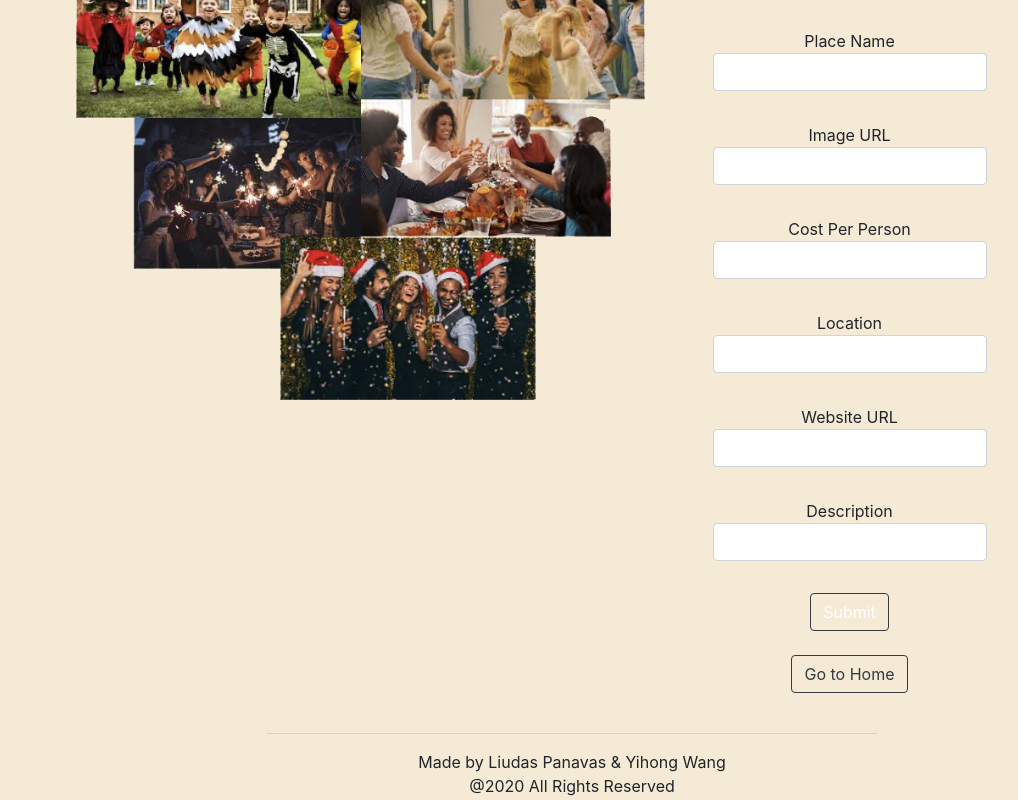
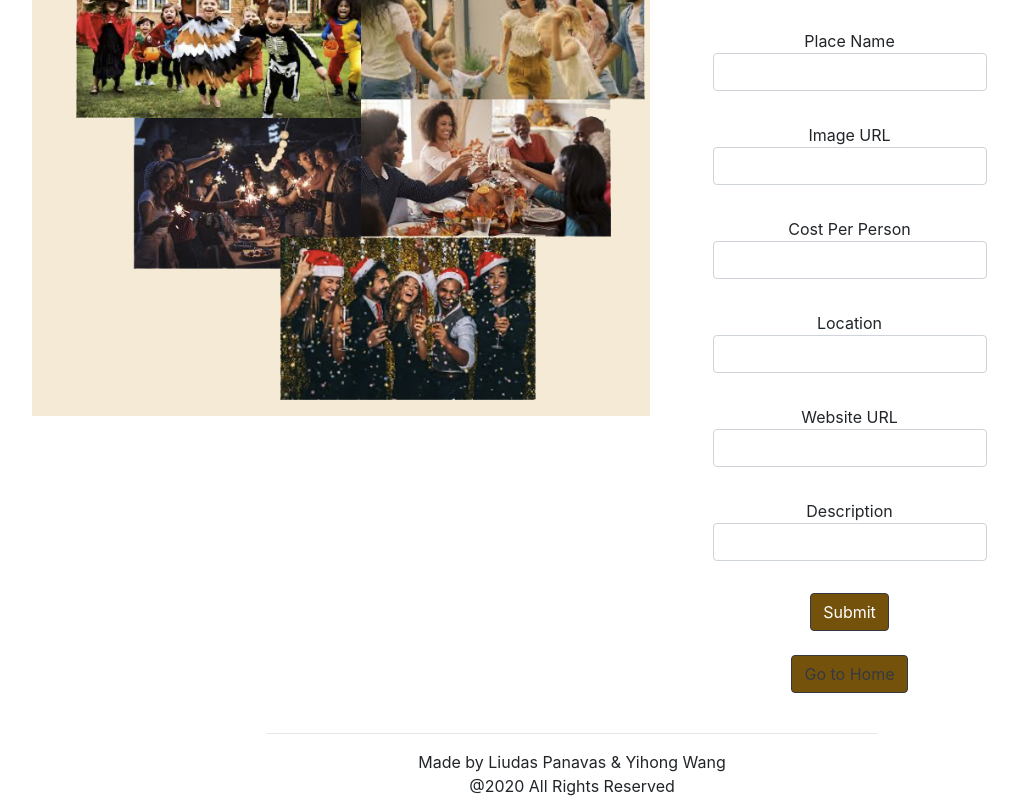
Before and after one commit to yihongwang001/partybloghere2, a React (Create React App) app in the folder client/: page /newVenue in a window 1280 px wide. Shown: the part 420-1220 px from the top of the page, without its empty margins (68-1086 px from the left). Built offline with nearby package versions, Linux system fonts and the light colour scheme.

Commit message:
Update textbox.css

```diff
--- a/client/src/components/parties/textbox.css
+++ b/client/src/components/parties/textbox.css
@@ -2,7 +2,7 @@
   height: 40px;
 }
 body {
-  background-color: #f5ead5;
+  background-color: #ffffff;
   z-index: 100;
 }
 
@@ -13,13 +13,13 @@ body {
   background-color: #e69595;
 } */
 .navbar {
-  background-color: #f5ead5;
+  background-color: #f7f6f0;
 }
 .card-body {
-  background-color: #dfc1ce;
+  background-color: #f7f6f0;
 }
 .card-footer {
-  background-color: #dfc1ce;
+  background-color: #f7f6f0;
 }
 canvas {
   position: absolute;
@@ -29,11 +29,11 @@ canvas {
   z-index: -100;
 }
 .btn {
-  background-color: #f5ead5;
+  background-color: #74520c;
 }
 .btn-secondary {
-  background-color: #f5ead5;
+  background-color: #74520c;
 }
 .badge {
-  background-color: #f5ead5;
+  background-color: #74520c;
 }
```
